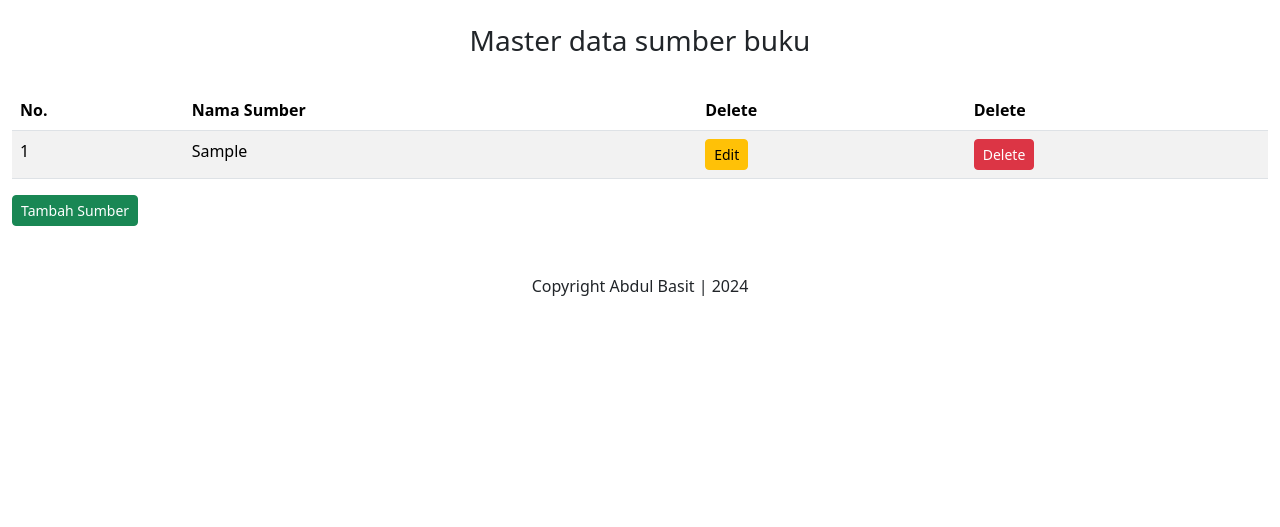
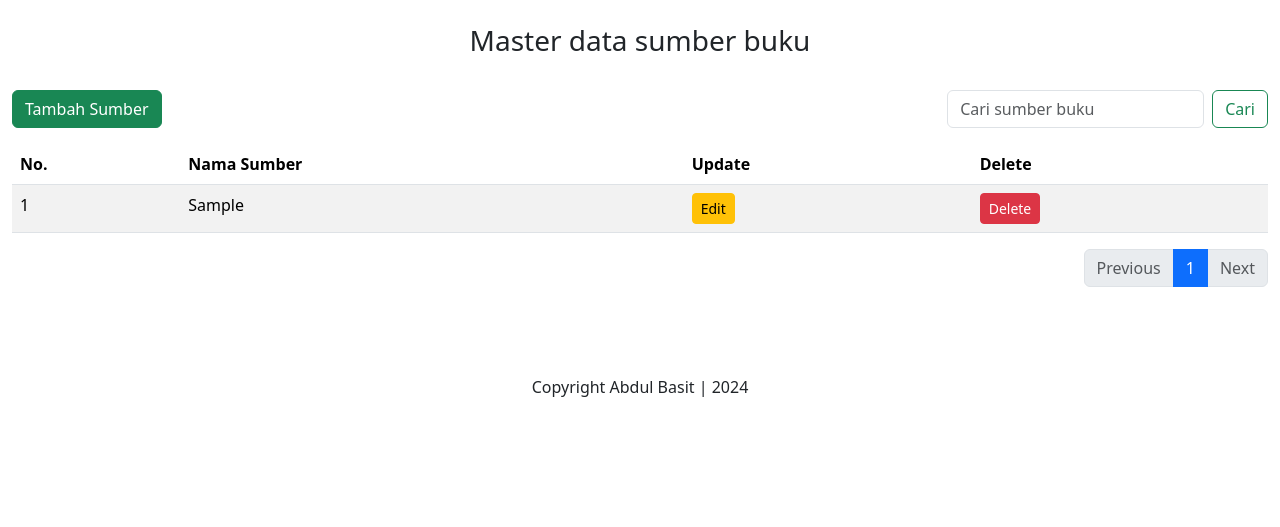
Before and after one commit to abas06/simperpus, a Django app: page /master_sumber_buku/ in a window 1280 px wide. Shown: the part 56-583 px from the top of the page. Run offline with Django 5.2, Linux system fonts and the light colour scheme; tables that the repository leaves empty hold one stand-in row (values such as "Sample post"); a database or web service that is not in the repository returns one stand-in record (values such as "Sample title"); some libraries are stand-ins or nearby versions.

Commit message:
penambahan pencarian dan fitur halaman pada master sumber buku

```diff
--- a/perpus_app/templates/master_sumber_buku.html
+++ b/perpus_app/templates/master_sumber_buku.html
@@ -13,15 +13,21 @@
       <h3 class="text-center">Master data sumber buku</h3>
       <br/>
       <div class="d-flex justify-content-center" style="min-height: 100vh;">
-        <div class="col-md-12 ">
-          <table class="table table-striped table-hover ">
+        <div class="col-md-12">
+          <div class="d-flex justify-content-between align-items-center mb-3">
+            <a class="btn btn-success btn-md" href="{% url 'tambah_sumber_buku' %}" role="button">Tambah Sumber</a>
+            <form class="d-flex" method="get" action="">
+              <input class="form-control me-2" type="search" placeholder="Cari sumber buku" name="q" value="{{ search_query }}">
+              <button class="btn btn-outline-success" type="submit">Cari</button>
+            </form>
+          </div>
+          <table class="table table-striped table-hover">
             <thead>
               <tr>
                 <th scope="col">No.</th>
                 <th scope="col">Nama Sumber</th>
+                <th scope="col">Update</th>
                 <th scope="col">Delete</th>
-                <th scope="col">Delete</th>
-                {% comment %} <th scope="col">Update</th> {% endcomment %}
               </tr>
             </thead>
             <tbody>
@@ -42,7 +48,40 @@
               {% endfor %}
             </tbody>
           </table>
-          <a class="btn btn-success btn-sm" href="{% url 'tambah_sumber_buku' %}" role="button">Tambah Sumber</a>
+          <nav aria-label="Page navigation">
+            <ul class="pagination justify-content-end">
+              {% if page_obj.has_previous %}
+                <li class="page-item">
+                  <a class="page-link" href="?page={{ page_obj.previous_page_number }}{% if search_query %}&q={{ search_query }}{% endif %}">Previous</a>
+                </li>
+              {% else %}
+                <li class="page-item disabled">
+                  <a class="page-link">Previous</a>
+                </li>
+              {% endif %}
+
+              {% for num in page_obj.paginator.page_range %}
+                {% if page_obj.number == num %}
+                  <li class="page-item active" aria-current="page">
+                    <span class="page-link">{{ num }}</span>
+                  </li>
+                {% elif num > page_obj.number|add:'-3' and num < page_obj.number|add:'3' %}
+                  <li class="page-item">
+                    <a class="page-link" href="?page={{ num }}{% if search_query %}&q={{ search_query }}{% endif %}">{{ num }}</a>
+                  </li>
+                {% endif %}
+              {% endfor %}
+              {% if page_obj.has_next %}
+                <li class="page-item">
+                  <a class="page-link" href="?page={{ page_obj.next_page_number }}{% if search_query %}&q={{ search_query }}{% endif %}">Next</a>
+                </li>
+              {% else %}
+                <li class="page-item disabled">
+                  <a class="page-link">Next</a>
+                </li>
+              {% endif %}
+            </ul>
+          </nav>
           <br/><br/><br/>
           {% include 'footer.html' %}
         </div>
--- a/perpus_app/views.py
+++ b/perpus_app/views.py
@@ -1,4 +1,3 @@
-
 from django.shortcuts import render, redirect, get_object_or_404
 from django.core.paginator import Paginator
 from django.http import HttpResponse
@@ -112,15 +111,33 @@ def formTambahsumberbuku(request):
     return render(request, 'tambah_sumber_buku.html', {'form': form})
 
 def getMastersumberbuku(request):
+    search_query = request.GET.get('q', '')
+    filter_query = ""
+
+    if search_query:
+        filter_query += f" AND sumber ILIKE '%%{search_query}%%'"
+
     conn, cursor = dbconnection()
-    query = """ SELECT * FROM master_sumber_buku WHERE is_deleted = 'false'
+    query = f"""
+        SELECT * FROM master_sumber_buku
+        WHERE is_deleted = 'false'
+        {filter_query}
     """
     cursor.execute(query)
     list_sumber_buku = cursor.fetchall()
     cursor.close()
     conn.close()
+
+    paginator = Paginator(list_sumber_buku, 10)  # 10 data per halaman
+    page_number = request.GET.get('page')
+    page_obj = paginator.get_page(page_number)
+
     template = 'master_sumber_buku.html'
-    context = {'list_sumber_buku': list_sumber_buku}
+    context = {
+        'list_sumber_buku': page_obj.object_list,  # Hanya data untuk halaman saat ini
+        'page_obj': page_obj,
+        'search_query': search_query
+    }
     return render(request, template, context)
 
 def deleteSumberbuku(request, id):
```
Also changed, not shown: perpus_app/templates/tambah_sumber_buku.html (+0 -37 lines).
